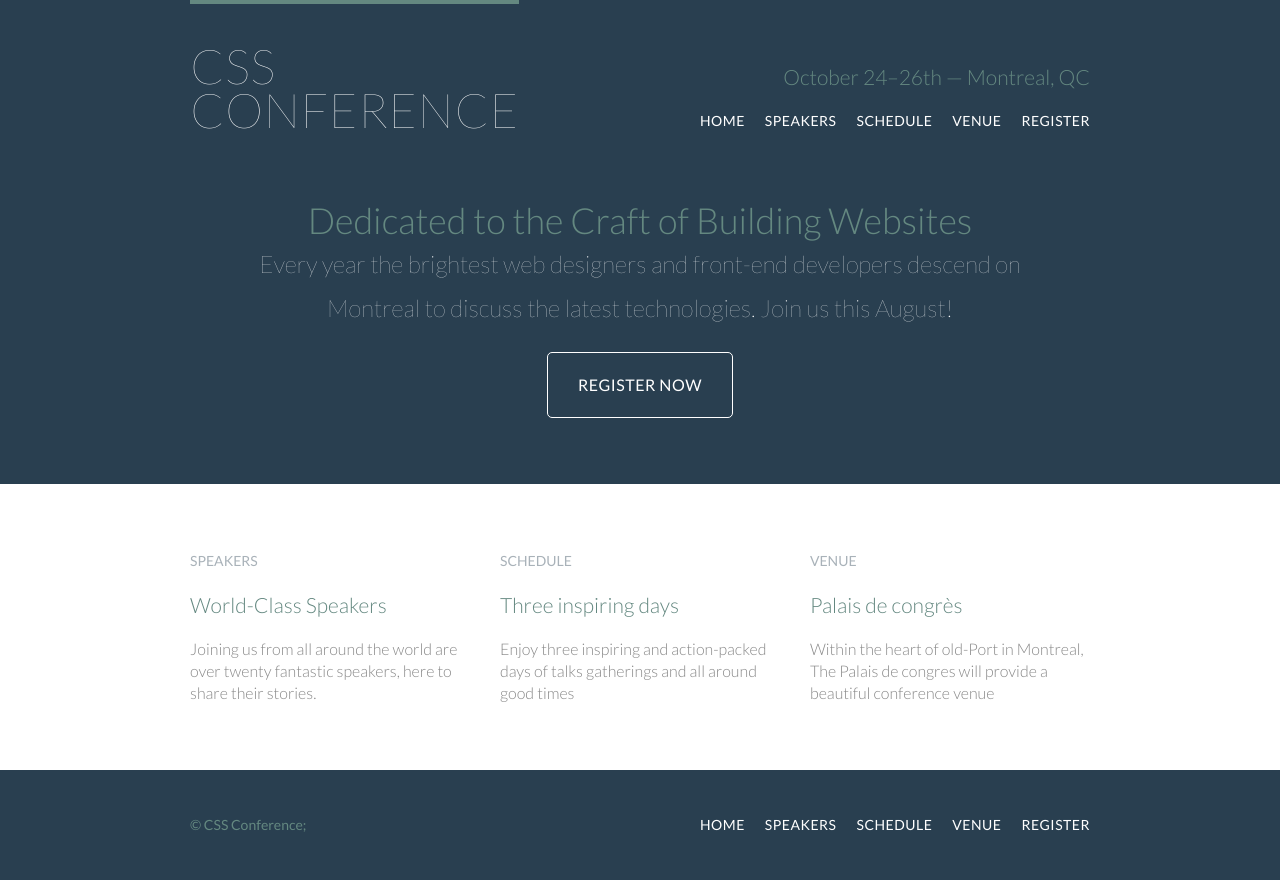
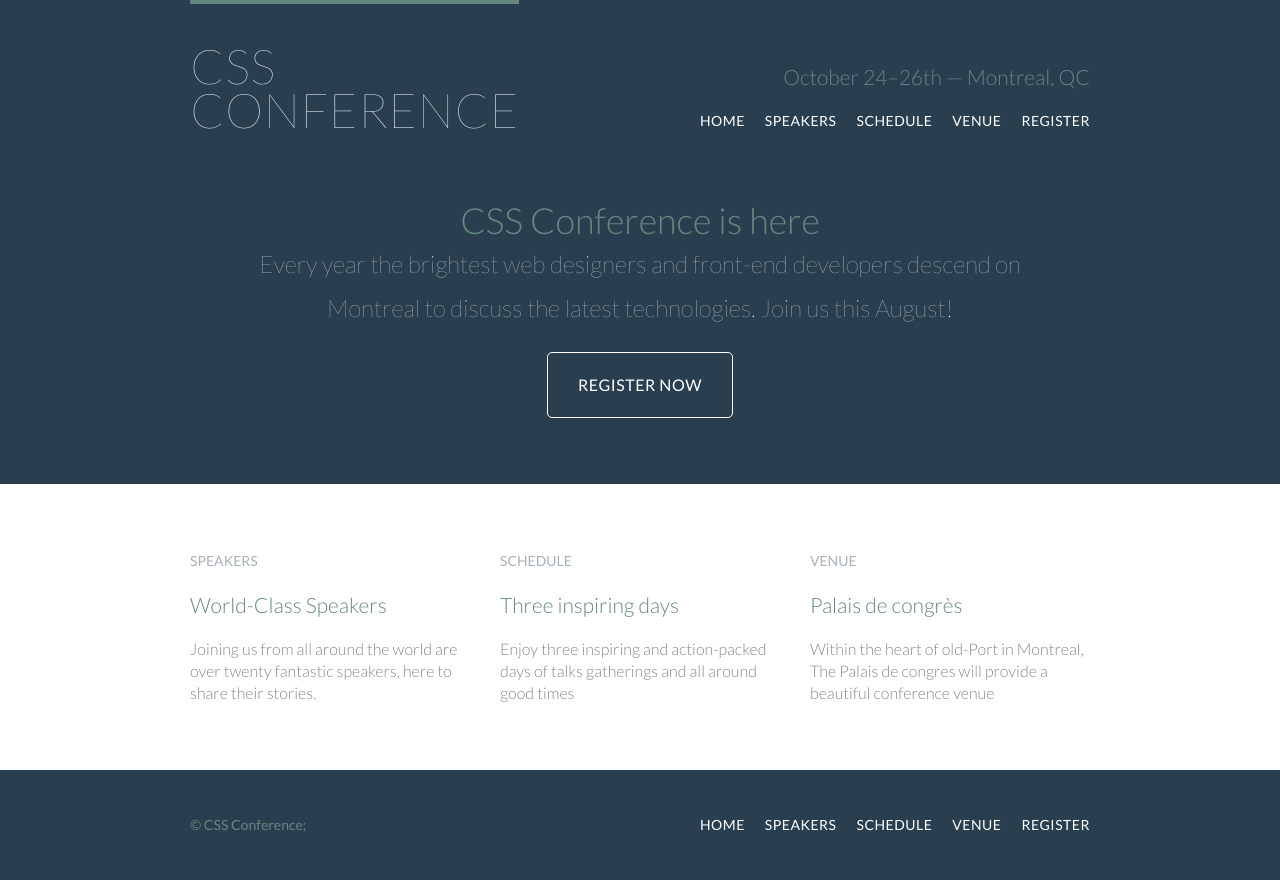
Before and after one commit to jezzamon/CSSConf, a plain HTML site: page index.html in a window 1280 px wide. Drawn offline with Linux system fonts and the light colour scheme.

Commit message:
Title change

```diff
--- a/index.html
+++ b/index.html
@@ -28,7 +28,7 @@
 
     <section class="hero container">
 
-        <h2>Dedicated to the Craft of Building Websites</h2>
+        <h2>CSS Conference is here</h2>
         <p>Every year the brightest web designers and front-end developers descend on Montreal to discuss the latest technologies. Join us this August!</p>
         <a class="btn btn-alt" href="register.html">Register Now</a>
     </section>
```
